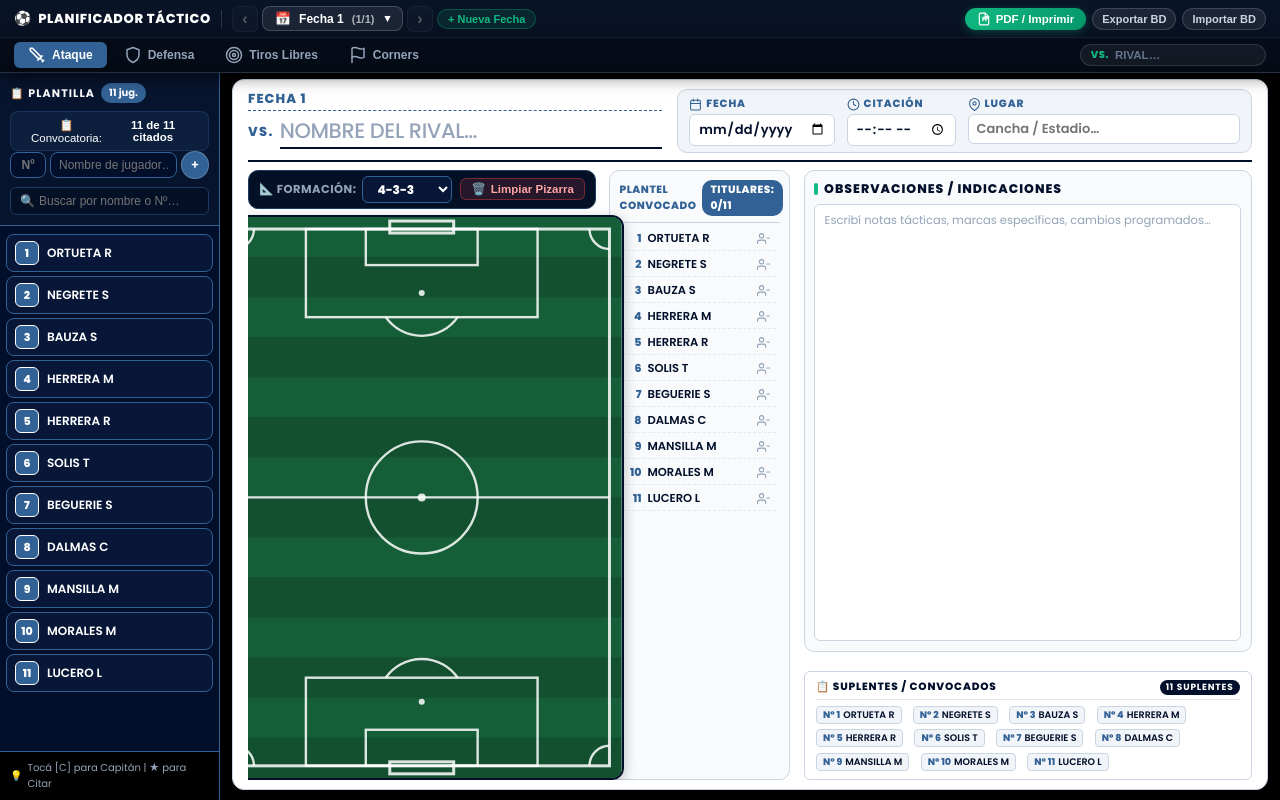
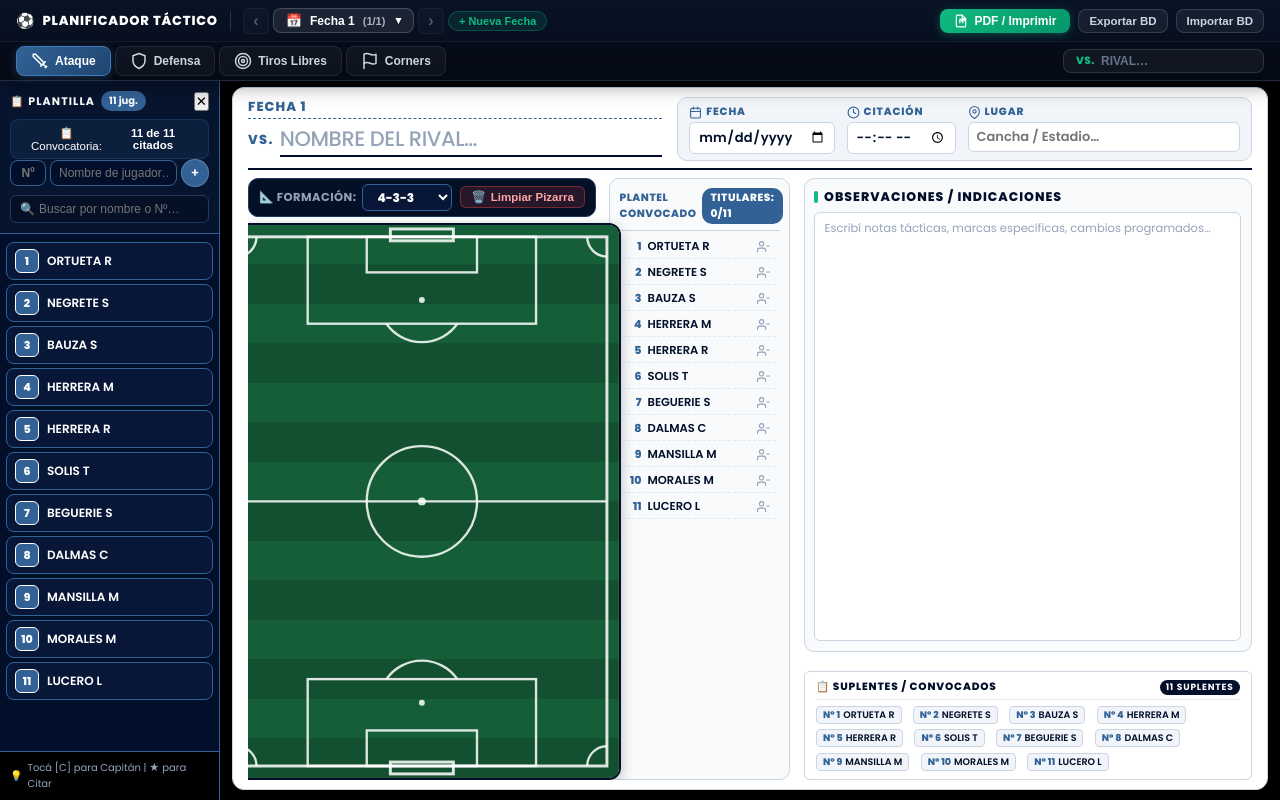
Before and after one commit to FedericoIseas/Planificador-tactica-futbol, a React (Vite) app: page / in a window 1280 px wide. Built offline with nearby package versions, Linux system fonts and the light colour scheme.

Commit message:
feat: initialize application with React UI components and state management for football tactics planning

```diff
--- a/src/App.jsx
+++ b/src/App.jsx
@@ -725,6 +725,16 @@ export default function App() {
             <span className="fm-brand-title">PLANIFICADOR TÁCTICO</span>
           </div>
 
+          <button
+            className="fm-sidebar-toggle-btn no-print"
+            onClick={() => setIsSidebarOpen(prev => !prev)}
+            title="Abrir plantilla y convocados"
+          >
+            <span className="fm-sidebar-toggle-icon">📋</span>
+            <span className="fm-sidebar-toggle-text">Plantilla</span>
+            <span className="fm-sidebar-toggle-badge">{displaySquad.length}</span>
+          </button>
+
           <div className="fm-divider" />
 
           {/* Football Manager Pro Match Selector Dropdown (Line 1) */}
--- a/src/components/Pitch.jsx
+++ b/src/components/Pitch.jsx
@@ -309,7 +309,7 @@ export default function Pitch({
                 <button
                   className="field-player-remove no-print"
                   onClick={(e) => { e.stopPropagation(); onPlayerRemove(player.id, tacticKey, subKey); }}
-                  onTouchEnd={(e) => { e.stopPropagation(); onPlayerRemove(player.id, tacticKey, subKey); }}
+                  onTouchEnd={(e) => { e.preventDefault(); e.stopPropagation(); onPlayerRemove(player.id, tacticKey, subKey); }}
                   title="Quitar de la cancha"
                 >×</button>
               </div>
--- a/src/components/Sidebar.jsx
+++ b/src/components/Sidebar.jsx
@@ -79,6 +79,11 @@ export default function Sidebar({
             <span className="sidebar-title">📋 Plantilla</span>
             <span className="sidebar-count-badge">{squad.length} jug.</span>
           </div>
+          {onClose && (
+            <button className="sidebar-close-btn no-print" onClick={onClose} title="Cerrar menú">
+              ✕
+            </button>
+          )}
         </div>
 
         {onOpenCallUpModal && (
--- a/src/index.css
+++ b/src/index.css
@@ -140,6 +140,37 @@ body,
 
 .fm-brand-icon {
   font-size: 14px;
+}
+
+.fm-sidebar-toggle-btn {
+  display: none;
+  align-items: center;
+  gap: 6px;
+  background: rgba(50, 98, 149, 0.35);
+  border: 1px solid rgba(255, 255, 255, 0.2);
+  border-radius: 6px;
+  padding: 4px 9px;
+  color: #ffffff;
+  font-size: 12px;
+  font-weight: 700;
+  cursor: pointer;
+  transition: all 0.15s ease;
+  white-space: nowrap;
+  flex-shrink: 0;
+}
+
+.fm-sidebar-toggle-btn:hover {
+  background: #326295;
+  border-color: #326295;
+}
+
+.fm-sidebar-toggle-badge {
+  background: #10b981;
+  color: #ffffff;
+  font-size: 10px;
+  font-weight: 800;
+  padding: 1px 6px;
+  border-radius: 10px;
 }
 
 .fm-divider {
@@ -491,107 +522,154 @@ body,
   min-width: 8px;
 }
 
+.fm-header-wrapper {
+  display: flex;
+  flex-direction: column;
+  background: linear-gradient(180deg, #091326 0%, #050b18 100%);
+  border-bottom: 1px solid rgba(255, 255, 255, 0.1);
+  flex-shrink: 0;
+  z-index: 50;
+  box-shadow: 0 4px 20px rgba(0, 0, 0, 0.4);
+}
+
+/* Tier 1: Fechas & Global Navigation (Height: 42px) */
+.fm-tier-1 {
+  display: flex;
+  align-items: center;
+  gap: 12px;
+  padding: 0 16px;
+  height: 42px;
+  border-bottom: 1px solid rgba(255, 255, 255, 0.05);
+}
+
+.fm-brand {
+  display: flex;
+  align-items: center;
+  gap: 7px;
+  font-family: var(--font-display);
+  font-size: 13px;
+  font-weight: 800;
+  letter-spacing: 0.06em;
+  color: #ffffff;
+  white-space: nowrap;
+  flex-shrink: 0;
+}
+
+.fm-brand-icon {
+  font-size: 15px;
+}
+
+.fm-divider {
+  width: 1px;
+  height: 20px;
+  background: rgba(255, 255, 255, 0.14);
+  flex-shrink: 0;
+}
+
 .fm-tier1-actions {
   display: flex;
   align-items: center;
+  gap: 8px;
+  flex-shrink: 0;
+}
+
+.fm-btn-pdf {
+  display: flex;
+  align-items: center;
   gap: 6px;
-  flex-shrink: 0;
-}
-
-.fm-btn-pdf {
-  display: flex;
-  align-items: center;
-  gap: 5px;
-  padding: 4px 12px;
-  background: linear-gradient(135deg, #10b981, #059669);
+  padding: 5px 14px;
+  background: linear-gradient(135deg, #10b981 0%, #059669 100%);
   color: #ffffff;
   border: none;
-  border-radius: 14px;
-  font-size: 11.5px;
+  border-radius: 8px;
+  font-size: 12px;
   font-weight: 800;
   cursor: pointer;
-  box-shadow: 0 2px 8px rgba(16, 185, 129, 0.3);
-  transition: all 0.15s ease;
+  box-shadow: 0 2px 10px rgba(16, 185, 129, 0.35);
+  transition: all 0.18s ease;
 }
 
 .fm-btn-pdf:hover {
   transform: translateY(-1px);
-  box-shadow: 0 4px 12px rgba(16, 185, 129, 0.5);
+  box-shadow: 0 4px 14px rgba(16, 185, 129, 0.5);
 }
 
 .fm-btn-icon {
-  padding: 4px 9px;
-  background: rgba(255, 255, 255, 0.08);
-  border: 1px solid rgba(255, 255, 255, 0.15);
-  border-radius: 12px;
+  padding: 5px 10px;
+  background: rgba(255, 255, 255, 0.06);
+  border: 1px solid rgba(255, 255, 255, 0.14);
+  border-radius: 8px;
   color: #cbd5e1;
-  font-size: 11px;
+  font-size: 11.5px;
   font-weight: 700;
   cursor: pointer;
   transition: all 0.15s ease;
 }
 
 .fm-btn-icon:hover {
-  background: rgba(255, 255, 255, 0.18);
-  color: #ffffff;
-}
-
-/* Tier 2: Funciones Principales (Height: 34px) */
+  background: rgba(255, 255, 255, 0.14);
+  color: #ffffff;
+  border-color: rgba(255, 255, 255, 0.25);
+}
+
+/* Tier 2: Funciones Principales (Height: 38px) */
 .fm-tier-2 {
   display: flex;
   align-items: center;
   justify-content: space-between;
-  gap: 10px;
-  padding: 0 14px;
-  height: 34px;
-  background: rgba(0, 0, 0, 0.25);
+  gap: 12px;
+  padding: 0 16px;
+  height: 38px;
+  background: rgba(0, 0, 0, 0.2);
 }
 
 .fm-tactic-tabs {
   display: flex;
   align-items: center;
-  gap: 3px;
+  gap: 4px;
 }
 
 .fm-tactic-tab {
   display: flex;
   align-items: center;
   gap: 6px;
-  padding: 4px 14px;
+  padding: 5px 14px;
   font-size: 12px;
   font-weight: 700;
-  color: #94a3b8;
-  background: transparent;
-  border: none;
-  border-radius: 6px;
+  color: #cbd5e1;
+  background: rgba(255, 255, 255, 0.04);
+  border: 1px solid rgba(255, 255, 255, 0.08);
+  border-radius: 8px;
   cursor: pointer;
-  transition: all 0.15s ease;
+  transition: all 0.18s cubic-bezier(0.16, 1, 0.3, 1);
 }
 
 .fm-tactic-tab:hover {
   color: #ffffff;
-  background: rgba(255, 255, 255, 0.08);
+  background: rgba(255, 255, 255, 0.1);
+  border-color: rgba(255, 255, 255, 0.2);
 }
 
 .fm-tactic-tab.active {
   color: #ffffff;
-  background: #326295;
+  background: linear-gradient(135deg, #326295 0%, #1e4570 100%);
+  border-color: #407ab8;
   font-weight: 800;
-  box-shadow: 0 2px 6px rgba(0, 0, 0, 0.3);
+  box-shadow: 0 2px 10px rgba(50, 98, 149, 0.4);
 }
 
 .fm-match-info-pill {
   display: flex;
   align-items: center;
   gap: 6px;
-  background: rgba(255, 255, 255, 0.06);
+  background: rgba(255, 255, 255, 0.05);
   border: 1px solid rgba(255, 255, 255, 0.12);
-  padding: 2px 10px;
-  border-radius: 12px;
+  padding: 3px 12px;
+  border-radius: 8px;
 }
 
 .fm-info-vs {
-  font-size: 10px;
+  font-size: 10.5px;
   font-weight: 900;
   color: #10b981;
   letter-spacing: 0.05em;
@@ -601,10 +679,10 @@ body,
   background: transparent;
   border: none;
   color: #ffffff;
-  font-size: 11.5px;
+  font-size: 12px;
   font-weight: 700;
   outline: none;
-  width: 140px;
+  width: 150px;
 }
 
 .fm-rival-input::placeholder {
@@ -618,8 +696,8 @@ body,
   background: rgba(239, 68, 68, 0.12);
   border: 1px solid rgba(239, 68, 68, 0.3);
   color: #f87171;
-  padding: 2px 8px;
-  border-radius: 10px;
+  padding: 3px 8px;
+  border-radius: 6px;
   font-size: 11px;
   font-weight: 700;
   cursor: pointer;
@@ -2078,6 +2156,50 @@ body,
 
 /* ── Mobile Drawer & Compact Header (max-width: 900px) ─── */
 @media screen and (max-width: 900px) {
+  .fm-tier-1 {
+    height: auto;
+    min-height: 42px;
+    padding: 4px 8px;
+    gap: 8px;
+    overflow-x: auto;
+    scrollbar-width: none;
+  }
+  .fm-tier-1::-webkit-scrollbar {
+    display: none;
+  }
+
+  .fm-tier-2 {
+    height: auto;
+    min-height: 40px;
+    padding: 4px 8px;
+    gap: 8px;
+    overflow-x: auto;
+    scrollbar-width: none;
+  }
+  .fm-tier-2::-webkit-scrollbar {
+    display: none;
+  }
+
+  .fm-brand-title {
+    font-size: 11.5px;
+  }
+
+  .fm-match-selector-btn {
+    max-width: 200px;
+    font-size: 11.5px;
+    padding: 3px 8px;
+  }
+
+  .fm-match-dropdown-panel {
+    width: 300px;
+    max-width: calc(100vw - 20px);
+    left: 0;
+  }
+
+  .fm-sidebar-toggle-btn {
+    display: inline-flex;
+  }
+
   .btn-sidebar-toggle {
     display: inline-flex;
   }
@@ -2099,8 +2221,8 @@ body,
     top: 0;
     left: 0;
     bottom: 0;
-    width: 290px;
-    max-width: 85vw;
+    width: 310px;
+    max-width: 88vw;
     z-index: 100;
     transform: translateX(-100%);
     transition: transform 0.25s cubic-bezier(0.16, 1, 0.3, 1);
@@ -2113,13 +2235,13 @@ body,
 
   .sidebar-close-btn {
     display: inline-flex;
-    background: rgba(255, 255, 255, 0.1);
+    background: rgba(255, 255, 255, 0.12);
     border: none;
     color: #ffffff;
-    font-size: 13px;
+    font-size: 14px;
     font-weight: 700;
-    width: 24px;
-    height: 24px;
+    width: 28px;
+    height: 28px;
     border-radius: 50%;
     align-items: center;
     justify-content: center;
```
Also changed, not shown: 1 other file (tests, documents, lock files or other folders).
